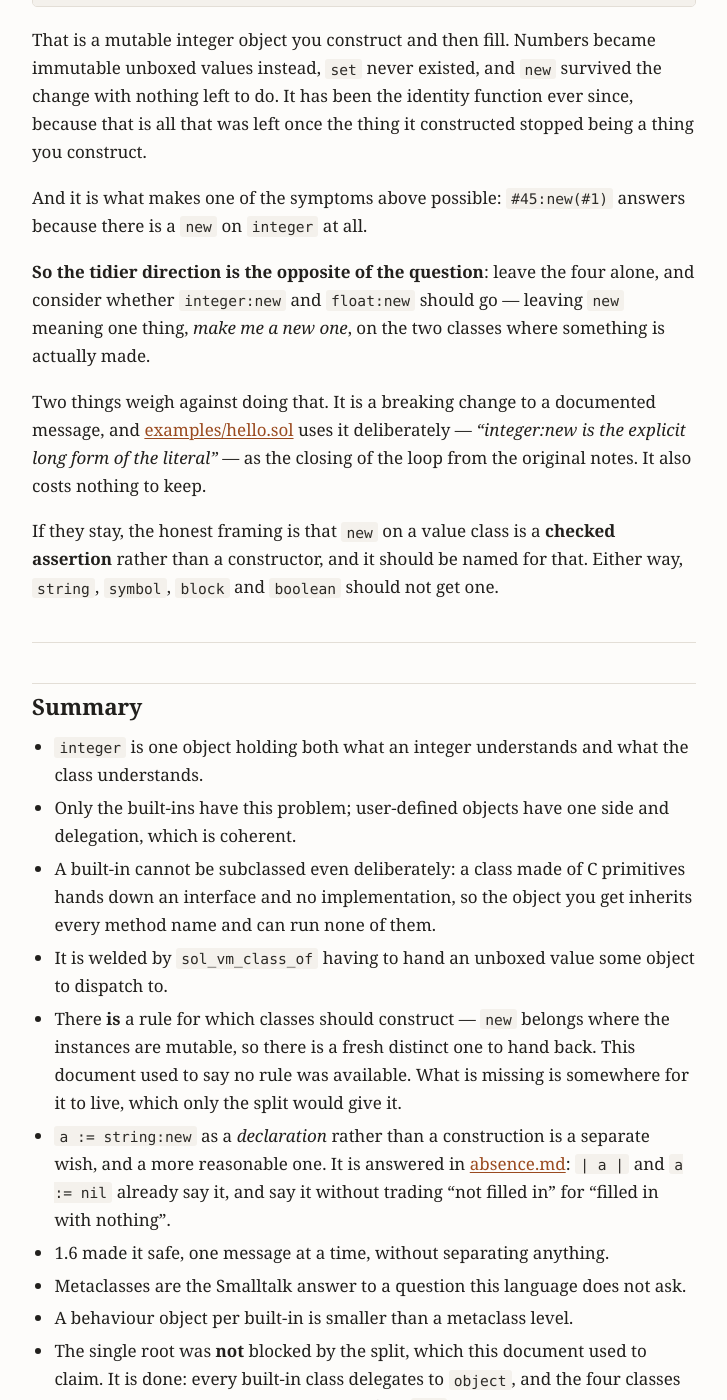
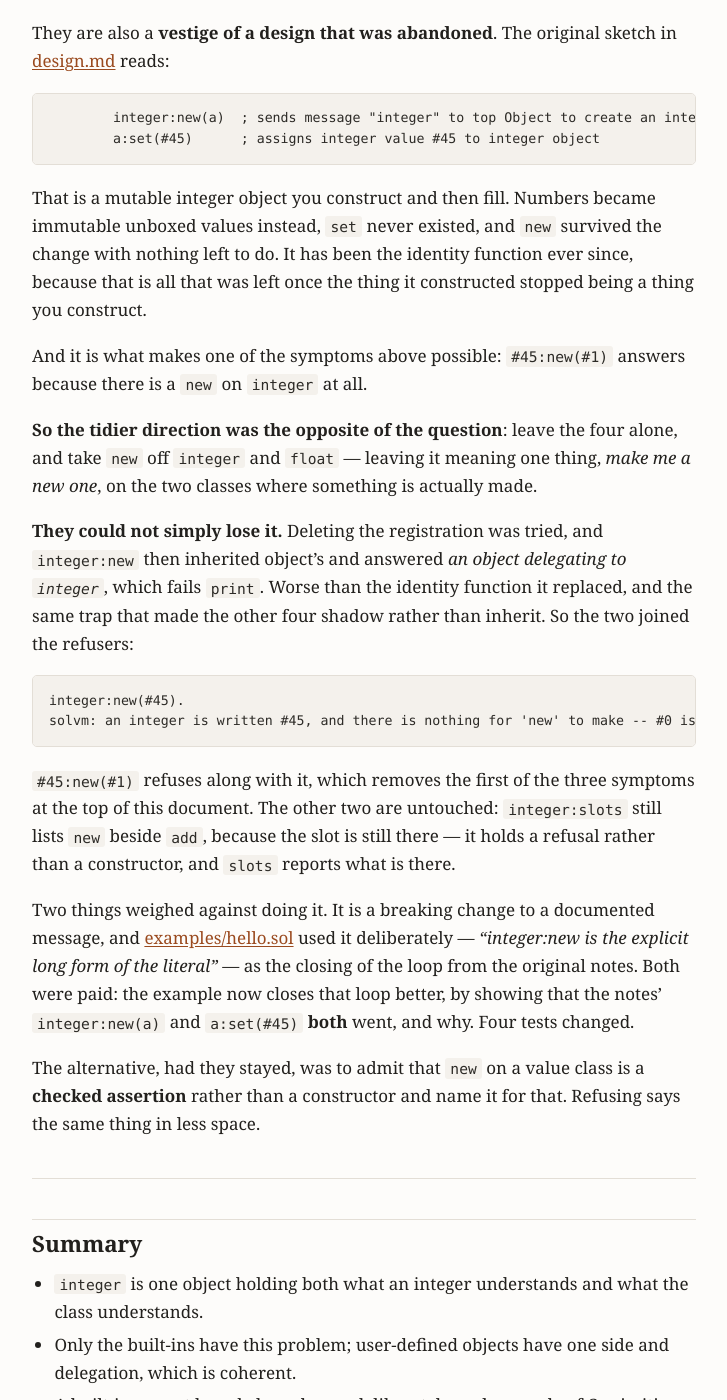
Before and after one commit to hansolovkarlsson/Solveig, a Jekyll site: the page built from docs/class-and-instance.md, in a window 1280 px wide and 1400 px high, scrolled down 10512 px. Shown: the whole window, without its empty margins (276-1003 px from the left). Built offline with Jekyll 4.4.1, drawn with Linux system fonts in a browser that asks for light colours; our own code applies the rules of GitHub Pages for plain Markdown files; some of the changed text lies outside the part shown.

Commit message:
Take `new` off the classes that construct nothing
`integer:new(#45)` and `float:new(1.5)` answered their own argument.
They refuse now, joining the four that already did.

They constructed nothing -- `return args[0]`, type-checked, which is the
literal spelled longer. It was the last of the design in the original
notes, where you built a mutable integer and then `set` it. Numbers
became immutable unboxed values, `set` never existed, and `new` outlived
the thing it constructed.

The rule that replaces it is mutability. `new` belongs where something
is made, which is where the instances are references, so there is a
fresh distinct one to hand back: array:new:equals(array:new) is false
where "":equals("") is true. Two classes construct and six refuse, and
that sorts all eight correctly -- class-and-instance.md had said no rule
was available.

They could not simply lose the message. Deleting the registration was
tried: every built-in delegates to `object`, so integer:new inherited
object's and answered an object delegating to `integer`, which fails
`print`. Worse than the identity function it replaced, and the same trap
that made the other four shadow rather than inherit.

`#45:new(#1)` refuses along with it, removing one of the three symptoms
2.5 is about. The other two are untouched: integer:slots still lists
`new` beside `add`, the slot being still there.

Breaking, and deliberately. It cost a documented message, four tests,
and the closing line of examples/hello.sol -- which closes its loop
better now, by showing that both of the notes' messages went and why.

Co-Authored-By: Claude Opus 5 <noreply@anthropic.com>
Claude-Session: https://claude.ai/code/session_014Emnizwfra15qgDU979HaB

````diff
--- a/docs/class-and-instance.md
+++ b/docs/class-and-instance.md
@@ -29,7 +29,7 @@ Those 24 slots serve **two different audiences**:
 | slot | sent as | who it is for |
 | --- | --- | --- |
 | `add`, `mul`, `print`, `asString` | `#45:add(#1)` | the **instance side** — what an integer understands |
-| `new` | `integer:new(#1)` | the **class side** — what the class itself understands |
+| `new` | `integer:new` | the **class side** — what the class itself understands (it refuses, but it is still a slot on this side) |
 
 One bag of slots, two roles, and nothing in the object distinguishes them.
 
@@ -73,7 +73,7 @@ integer:respondsTo('new):print.  ; true
 
 | | `new` | `of` |
 | --- | --- | --- |
-| `integer`, `float` | yes — the identity function | — |
+| `integer`, `float` | yes — refuses, and says what to write | — |
 | `array` | yes — allocates | yes |
 | `object` | yes — allocates and delegates | — |
 | `string`, `symbol`, `block`, `boolean` | yes — refuses, and says what to write | — |
@@ -348,7 +348,7 @@ boolean?
 The answer is no for all four, and the reason is that `new` is already three
 different operations sharing a spelling.
 
-### `new` means three things
+### `new` used to mean three things
 
 ```c
 integer:new(#45)  ->  return args[0];                  /* identity, type-checked */
@@ -356,19 +356,25 @@ array:new         ->  sol_array_new(vm, 0)             /* allocates
 object:new        ->  a fresh object delegating to self /* allocates and delegates */
 ```
 
-The comment in `builtins.c` says the first one outright: *"Integers are immutable
+The comment in `builtins.c` said the first one outright: *"Integers are immutable
 values, so there is nothing to allocate — `integer:new(#45)` is the long form of
 the literal `#45`."*
 
-It is not even a uniform protocol, because the arities disagree:
+It was not even a uniform protocol, because the arities disagreed:
 
 ```
 integer:new.        ; solvm: 'new' takes 1 argument, got 0
 array:new(#1).      ; solvm: 'new' takes 0 arguments, got 1
 ```
 
-So no generic code can send `new` without already knowing which class it is
+So no generic code could send `new` without already knowing which class it was
 talking to — which is the only thing a shared name would have bought.
+
+**The first line is gone as of `pending`**, and the section below is what argued
+for that. `new` now means one thing, *make me a new one*, and lives on the two
+classes where something is made. Generic code still cannot send it blind, since
+six classes refuse — but it fails loudly and says why, instead of answering its
+own argument.
 
 ### Why none of the four wants a real one
 
@@ -407,10 +413,11 @@ construct and the classes that do not is **mutability**, not emptiness. That is
 the rule this document says has nowhere to live, and it sorts all nine classes
 correctly.
 
-### The question underneath
+### The question underneath — **answered, and acted on**
 
-The interesting question is not whether the four should gain `new`. It is
-whether the two identity ones should have it.
+The interesting question was not whether the four should gain `new`. It was
+whether the two identity ones should have it. They should not, and as of
+`pending` they do not.
 
 `integer:new` and `float:new` allocate nothing and construct nothing. They are
 the literal, spelled longer — and `float:new` was added in `7ac6be6` *for
@@ -434,19 +441,36 @@ thing you construct.
 And it is what makes one of the symptoms above possible: `#45:new(#1)` answers
 because there is a `new` on `integer` at all.
 
-**So the tidier direction is the opposite of the question**: leave the four
-alone, and consider whether `integer:new` and `float:new` should go — leaving
-`new` meaning one thing, *make me a new one*, on the two classes where something
-is actually made.
+**So the tidier direction was the opposite of the question**: leave the four
+alone, and take `new` off `integer` and `float` — leaving it meaning one thing,
+*make me a new one*, on the two classes where something is actually made.
 
-Two things weigh against doing that. It is a breaking change to a documented
-message, and [examples/hello.sol](../examples/hello.sol) uses it deliberately —
+**They could not simply lose it.** Deleting the registration was tried, and
+`integer:new` then inherited object's and answered *an object delegating to
+`integer`*, which fails `print`. Worse than the identity function it replaced,
+and the same trap that made the other four shadow rather than inherit. So the
+two joined the refusers:
+
+```
+integer:new(#45).
+solvm: an integer is written #45, and there is nothing for 'new' to make -- #0 is the empty one
+```
+
+`#45:new(#1)` refuses along with it, which removes the first of the three
+symptoms at the top of this document. The other two are untouched: `integer:slots`
+still lists `new` beside `add`, because the slot is still there — it holds a
+refusal rather than a constructor, and `slots` reports what is there.
+
+Two things weighed against doing it. It is a breaking change to a documented
+message, and [examples/hello.sol](../examples/hello.sol) used it deliberately —
 *"integer:new is the explicit long form of the literal"* — as the closing of the
-loop from the original notes. It also costs nothing to keep.
+loop from the original notes. Both were paid: the example now closes that loop
+better, by showing that the notes' `integer:new(a)` and `a:set(#45)` **both**
+went, and why. Four tests changed.
 
-If they stay, the honest framing is that `new` on a value class is a **checked
-assertion** rather than a constructor, and it should be named for that. Either
-way, `string`, `symbol`, `block` and `boolean` should not get one.
+The alternative, had they stayed, was to admit that `new` on a value class is a
+**checked assertion** rather than a constructor and name it for that. Refusing
+says the same thing in less space.
 
 ---
 
@@ -478,6 +502,7 @@ way, `string`, `symbol`, `block` and `boolean` should not get one.
   classes that cannot construct their instances refuse `new` and say what to
   write instead.
 - Worth doing when the single root is wanted, not before.
-- Separately: `new` is three operations sharing a name, and on `integer` and
-  `float` it is the identity function left over from a design that was
-  abandoned. The four classes without a class side should keep not having one.
+- Separately: `new` *was* three operations sharing a name, and on `integer` and
+  `float` it was the identity function left over from a design that was
+  abandoned. Those two now refuse like the other four, so `new` means one thing
+  and lives on `object` and `array`. `#45:new(#1)` refuses with them.
````
Also changed, not shown: docs/CHANGELOG.md (+51 -0 lines), docs/REFERENCE.md (+28 -5 lines), docs/ROADMAP.md (+7 -6 lines), docs/design.md (+20 -13 lines), 6 other files.
